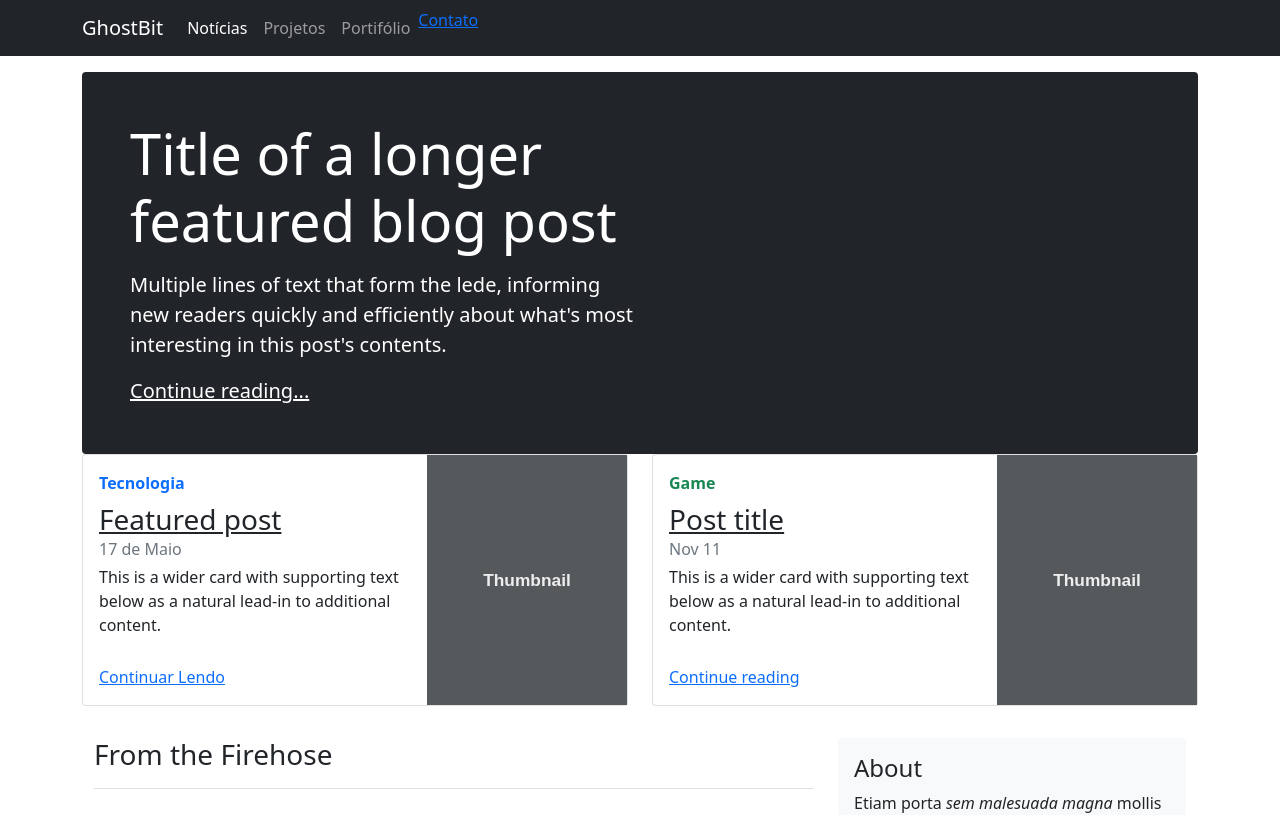
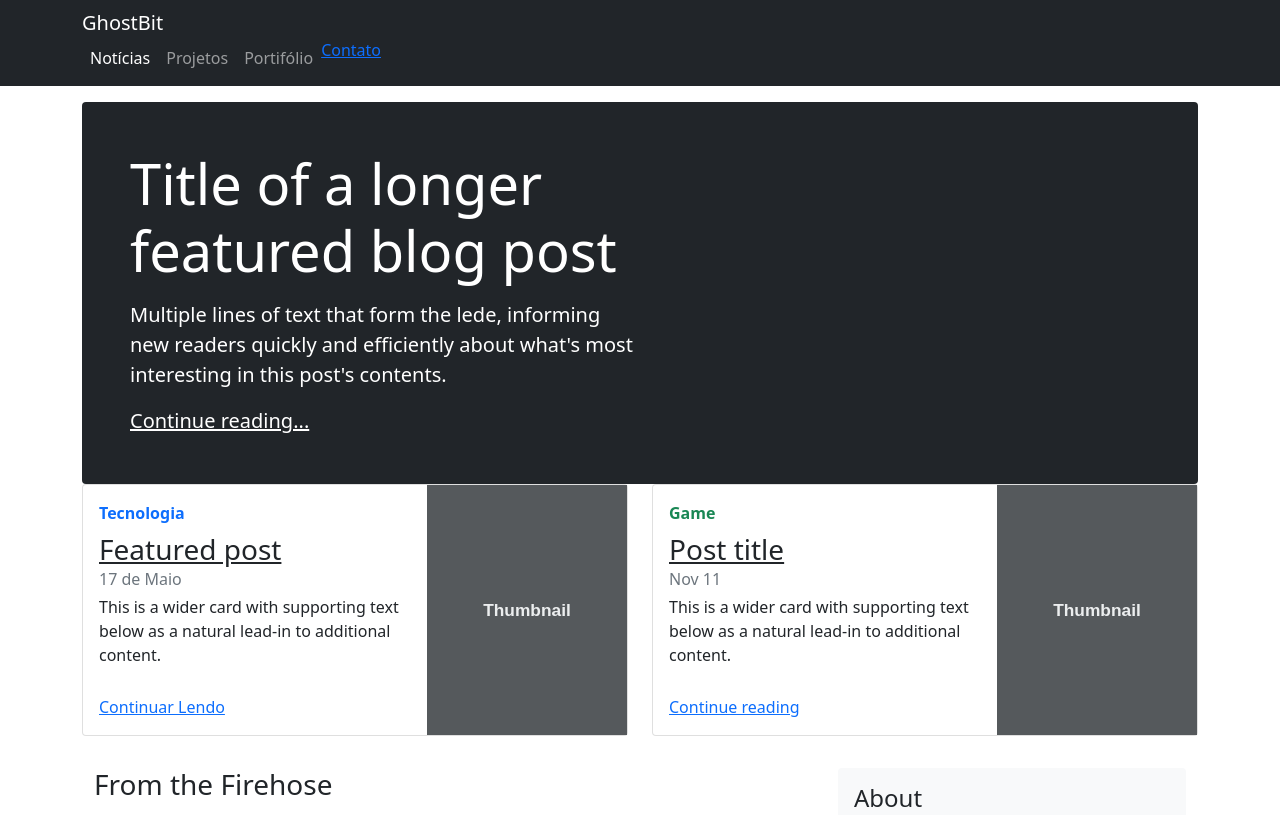
Before and after one commit to jonatasvnascimento/ghostbit, a React (Create React App) app: page / in a window 1280 px wide. Shown: the top 815 px of the page. Built offline with nearby package versions, Linux system fonts and the light colour scheme.

Commit message:
dev: atualizado router

```diff
--- a/src/App.js
+++ b/src/App.js
@@ -1,10 +1,10 @@
-import React from 'react'
-import Router from './routes'
+import React from 'react';
+import RouteMain from './routes';
 
 function App() {
   return (
     <div>
-      <Router/>
+      <RouteMain />
     </div>
   );
 }
--- a/src/routes.js
+++ b/src/routes.js
@@ -1,17 +1,16 @@
-import React from 'react'
-import {BrowserRouter, Switch, Route, Redirect} from 'react-router-dom'
+import React from 'react';
+import { BrowserRouter, Routes, Route } from 'react-router-dom';
 
-import Main from '../src/page/Main/Main'
-import Contato from '../src/page/Contato/Contato'
+import Main from '../src/page/Main/Main';
+import Contato from '../src/page/Contato/Contato';
 
-export default function Routes(){
-    return(
-        <BrowserRouter>
-            <Switch>
-                <Route path="/" exact component={Main}/>
-                <Route path="/contato" component={Contato}/>
-                <Redirect from="*" to="/"/>
-            </Switch>
-        </BrowserRouter>
-    )
+export default function RouteMain() {
+  return (
+    <BrowserRouter>
+      <Routes>
+        <Route path="/" element={<Main />} />
+        <Route path="expenses" element={<Contato />} />
+      </Routes>
+    </BrowserRouter>
+  );
 }
```
Also changed, not shown: package.json (+7 -7 lines), src/components/Header/Header.jsx (+6 -5 lines), 1 other file (tests, documents, lock files or other folders).
